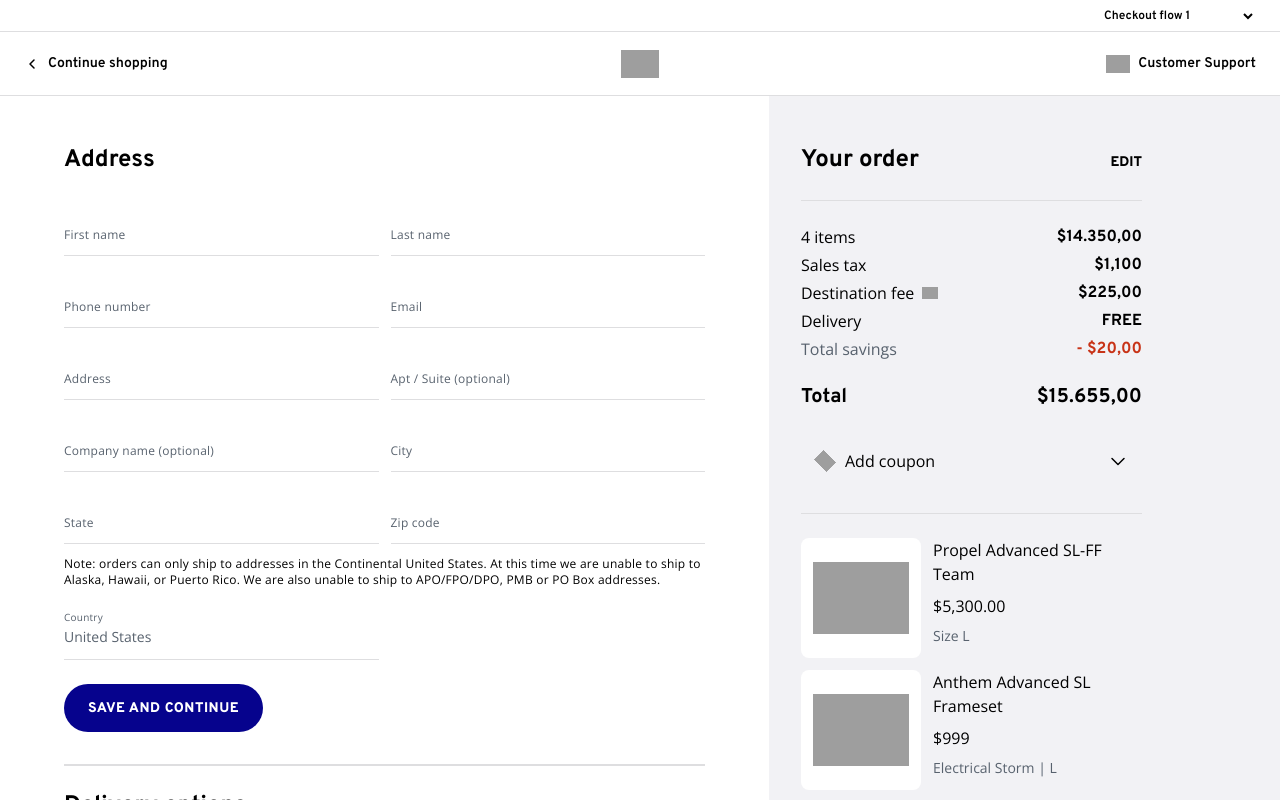
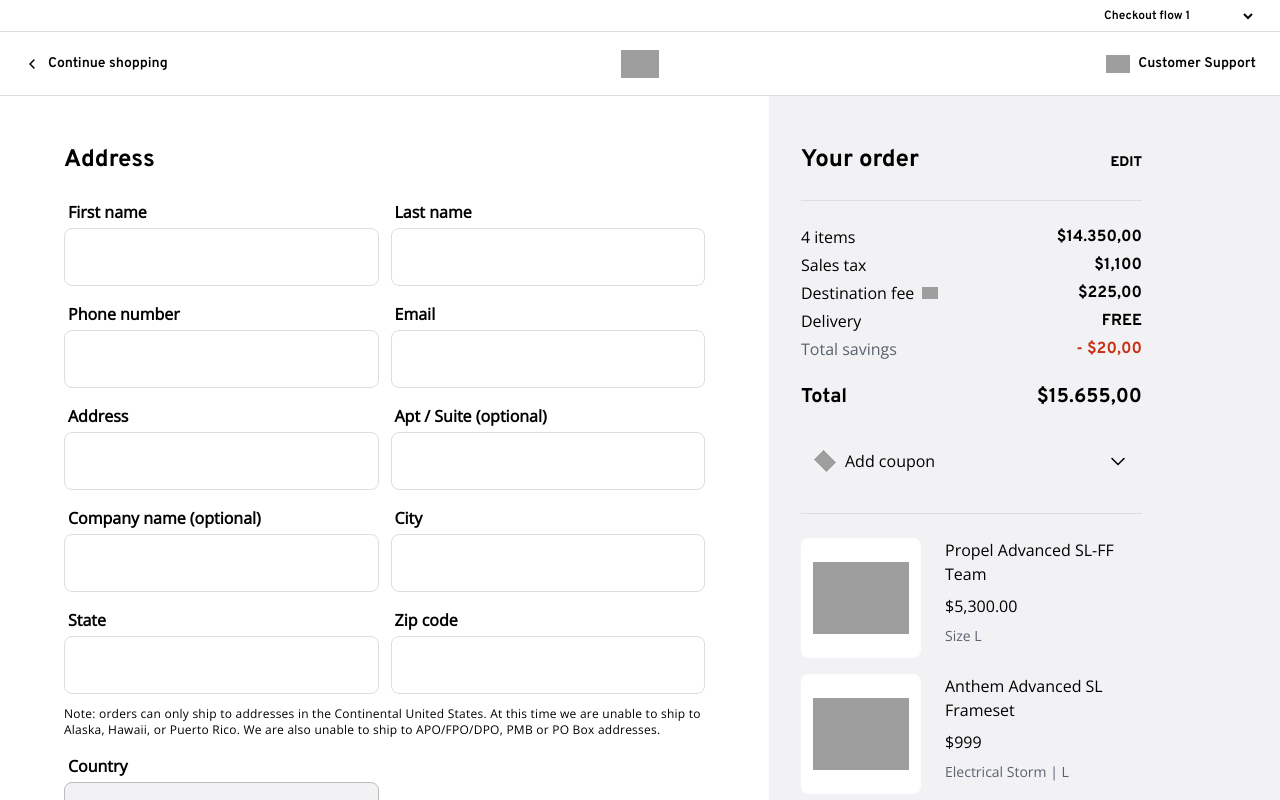
Before and after one commit to maxzijdenbos-gif/Giant_Checkout, a React (Vite) app: page / in a window 1280 px wide. Both pictures are taken after a click on the button "CHECKOUT AS GUEST". Shown: the top 800 px of the page. Built offline with nearby package versions, Linux system fonts and the light colour scheme; grey boxes are pictures that could not be loaded.

Commit message:
Enhance InputField and Flow2DeliveryInfo components with improved layout and error handling

```diff
--- a/src/components/InputField.css
+++ b/src/components/InputField.css
@@ -1,73 +1,113 @@
 .input-field {
-  position: relative;
-  width: 100%;
-  height: 56px;
-  border-bottom: 1px solid var(--tint);
   display: flex;
   flex-direction: column;
-  justify-content: flex-end;
-  padding-bottom: var(--spacing\/s);
+  gap: var(--spacing\/xxs);
+  width: 100%;
+}
+
+.input-field__label-row {
+  display: flex;
+  align-items: baseline;
+  gap: 8px;
+  padding: 0 var(--spacing\/xxs);
 }
 
 .input-field__label {
-  position: absolute;
-  bottom: var(--spacing\/s);
-  left: 0;
+  font-family: var(--font\/family\/body);
+  font-weight: 600;
+  font-size: var(--font\/size\/body-l-action-l);
+  line-height: var(--font\/font\/line-height\/medium);
+  color: var(--contrast);
+  white-space: nowrap;
+}
+
+.input-field__optional {
   font-family: var(--font\/family\/body);
   font-weight: 400;
   font-size: var(--font\/size\/body-s-action-s);
   line-height: var(--font\/font\/line-height\/xsmall);
-  color: var(--contrast-variant);
+  color: var(--giant\/velocity-blue);
   letter-spacing: 0.24px;
-  pointer-events: none;
-  transition: bottom 0.15s ease, font-size 0.15s ease;
   white-space: nowrap;
 }
 
-.input-field__input,
-.input-field__select {
+/* Wrapper that stacks input box and error container */
+.input-field__group {
+  position: relative;
+  isolation: isolate;
+  display: flex;
+  flex-direction: column;
+  width: 100%;
+}
+
+.input-field__box {
+  display: flex;
+  align-items: center;
+  gap: 8px;
+  padding: var(--spacing\/sm);
+  background: var(--colors\/white);
+  border: 1px solid var(--colors\/grey-10);
+  border-radius: var(--spacing\/xs);
+  min-height: 56px;
+  position: relative;
+  z-index: 1;
+}
+
+.input-field__input {
+  flex: 1;
+  min-width: 0;
   border: none;
   outline: none;
   background: transparent;
   font-family: var(--font\/family\/body);
   font-weight: 400;
-  font-size: var(--font\/size\/body-m-action-m);
-  line-height: var(--font\/font\/line-height\/small);
+  font-size: var(--font\/size\/body-l-action-l);
+  line-height: var(--font\/font\/line-height\/medium);
   color: var(--contrast);
-  padding: 0;
-  width: 100%;
-  height: var(--font\/font\/line-height\/small);
-  opacity: 0; /* hidden until filled/focused */
-  transition: opacity 0.15s;
 }
 
-/* Reveal input & float label on focus or fill */
-.input-field:focus-within .input-field__label,
-.input-field--filled .input-field__label {
-  bottom: calc(var(--spacing\/s) + var(--font\/font\/line-height\/small) + 2px);
-  font-size: 10px;
-}
-
-.input-field:focus-within .input-field__input,
-.input-field:focus-within .input-field__select,
-.input-field--filled .input-field__input {
-  opacity: 1;
-}
-
-/* Locked state */
-.input-field--locked .input-field__label {
-  color: var(--contrast-variant);
-  bottom: calc(var(--spacing\/s) + var(--font\/font\/line-height\/small) + 2px);
-  font-size: 10px;
-}
-
-.input-field--locked .input-field__input,
-.input-field--locked .input-field__select {
-  opacity: 1;
+.input-field__input::placeholder {
   color: var(--contrast-variant);
 }
 
-/* Focus underline highlight */
-.input-field:focus-within {
-  border-bottom-color: var(--contrast);
+/* Focus: 2px primary blue border */
+.input-field:focus-within:not(.input-field--locked):not(.input-field--error) .input-field__box {
+  border: 2px solid var(--colors\/primary);
 }
+
+/* Error state */
+.input-field--error .input-field__box {
+  border: 1px solid var(--alert);
+  margin-bottom: -8px;
+}
+
+.input-field__error {
+  background: #f9ebe8;
+  padding: 16px 16px 8px;
+  border-radius: 0 0 var(--spacing\/xs) var(--spacing\/xs);
+  position: relative;
+  z-index: 0;
+}
+
+.input-field__error-text {
+  font-family: var(--font\/family\/body);
+  font-weight: 400;
+  font-size: var(--font\/size\/body-m-action-m);
+  line-height: var(--font\/font\/line-height\/small);
+  color: var(--alert);
+}
+
+/* Disabled/locked state */
+.input-field--locked .input-field__box {
+  background: var(--colors\/grey-05);
+  border-color: var(--colors\/grey-30);
+}
+
+.input-field--locked .input-field__input {
+  color: var(--contrast-variant);
+}
+
+.input-field__lock {
+  flex-shrink: 0;
+  color: var(--contrast-variant);
+}
--- a/src/components/InputField.tsx
+++ b/src/components/InputField.tsx
@@ -3,31 +3,50 @@ import './InputField.css'
 
 interface InputFieldProps {
   label: string
+  optional?: boolean
   type?: string
   locked?: boolean
-  dropdown?: boolean
+  placeholder?: string
   defaultValue?: string
 }
 
-export default function InputField({ label, type = 'text', locked, dropdown, defaultValue }: InputFieldProps) {
+export default function InputField({ label, optional, type = 'text', locked, placeholder, defaultValue }: InputFieldProps) {
   const [value, setValue] = useState(defaultValue ?? '')
+  const [touched, setTouched] = useState(false)
+
+  const hasError = !optional && !locked && touched && value.trim() === ''
 
   return (
-    <div className={`input-field${value ? ' input-field--filled' : ''}${locked ? ' input-field--locked' : ''}`}>
+    <div className={`input-field${locked ? ' input-field--locked' : ''}${hasError ? ' input-field--error' : ''}`}>
+      <div className="input-field__label-row">
         <label className="input-field__label">{label}</label>
-      {dropdown ? (
-        <select className="input-field__select" disabled={locked}>
-          <option value="" />
-        </select>
-      ) : (
+        {optional && <span className="input-field__optional">(Optional)</span>}
+      </div>
+      <div className="input-field__group">
+        <div className="input-field__box">
           <input
             className="input-field__input"
             type={type}
             value={value}
             disabled={locked}
+            placeholder={placeholder}
             onChange={e => setValue(e.target.value)}
+            onBlur={() => setTouched(true)}
           />
+          {locked && (
+            <svg className="input-field__lock" width="24" height="24" viewBox="0 0 24 24" fill="none" aria-hidden="true">
+              <path d="M8 11V7a4 4 0 0 1 8 0v4" stroke="currentColor" strokeWidth="1.5" strokeLinecap="round"/>
+              <rect x="4" y="11" width="16" height="12" rx="2" stroke="currentColor" strokeWidth="1.5"/>
+              <circle cx="12" cy="17" r="1.5" fill="currentColor"/>
+            </svg>
           )}
+        </div>
+        {hasError && (
+          <div className="input-field__error">
+            <span className="input-field__error-text">Error message</span>
+          </div>
+        )}
+      </div>
     </div>
   )
 }
--- a/src/components/OrderSummary.css
+++ b/src/components/OrderSummary.css
@@ -127,12 +127,12 @@
 .order-summary__products {
   display: flex;
   flex-direction: column;
-  gap: var(--spacing\/s);
+  gap: var(--spacing\/sm);
 }
 
 .product-tile {
   display: flex;
-  gap: var(--general\/s);
+  gap: var(--general\/m);
   align-items: flex-start;
 }
 
--- a/src/pages/DeliveryInfo.css
+++ b/src/pages/DeliveryInfo.css
@@ -62,7 +62,7 @@
 .form-row {
   display: flex;
   gap: var(--general\/s);
-  align-items: flex-end;
+  align-items: flex-start;
 }
 
 .form-row > * {
--- a/src/pages/Flow2DeliveryInfo.css
+++ b/src/pages/Flow2DeliveryInfo.css
@@ -1,10 +1,15 @@
-/* ── Delivery type toggle (segmented control) ──────── */
+/* ── Checkout section (sub-group within a step) ─────── */
+.checkout-section {
+  display: flex;
+  flex-direction: column;
+  gap: var(--spacing\/sm);
+}
+
+/* ── Delivery type toggle ─────────────────────────── */
 .delivery-type-toggle {
   display: flex;
   align-items: stretch;
-  background: var(--colors\/grey-05);
-  border-radius: 8px;
-  padding: 8px;
+  gap: var(--spacing\/sm);
 }
 
 .delivery-type-toggle__option {
@@ -12,17 +17,17 @@
   display: flex;
   align-items: center;
   justify-content: center;
-  gap: 4px;
+  gap: var(--general\/xxs);
   min-height: 64px;
-  padding: var(--general\/m);
-  border: none;
-  border-radius: 4px;
-  background: transparent;
+  padding: 8px;
+  border: 1px solid var(--colors\/grey-30);
+  border-radius: var(--spacing\/xs);
+  background: var(--colors\/white);
   cursor: pointer;
 }
 
 .delivery-type-toggle__option--selected {
-  background: var(--tone, white);
+  border: 2px solid var(--colors\/primary);
 }
 
 .delivery-type-toggle__label {
@@ -34,7 +39,69 @@
   padding-top: 4px;
 }
 
-/* ── Full-width save button variant ─────────────────── */
+/* ── Form row variants ────────────────────────────── */
+.form-row {
+  align-items: flex-start;
+}
+
+.form-row--address > *:first-child {
+  flex: 2;
+}
+
+.form-col--tight {
+  gap: 12px;
+}
+
+/* ── Checkboxes ───────────────────────────────────── */
+.form-checkbox-group {
+  display: flex;
+  flex-direction: column;
+  gap: var(--spacing\/xs);
+}
+
+.form-checkbox {
+  display: flex;
+  align-items: center;
+  gap: var(--spacing\/xxs);
+  cursor: pointer;
+  background: none;
+  border: none;
+  padding: 0;
+  text-align: left;
+  width: 100%;
+}
+
+.form-checkbox--top-aligned {
+  align-items: flex-start;
+}
+
+.form-checkbox__box {
+  flex-shrink: 0;
+  width: 18px;
+  height: 18px;
+  margin: 3px;
+  border: 1px solid var(--contrast-variant);
+  background: var(--colors\/white);
+  display: flex;
+  align-items: center;
+  justify-content: center;
+}
+
+.form-checkbox__box--checked {
+  background: var(--giant\/velocity-blue);
+  border-color: var(--giant\/velocity-blue);
+}
+
+.form-checkbox__label {
+  font-family: var(--font\/family\/body);
+  font-weight: 400;
+  font-size: var(--font\/size\/body-m-action-m);
+  line-height: var(--font\/font\/line-height\/small);
+  color: var(--contrast);
+  flex: 1;
+}
+
+/* ── Full-width continue button ───────────────────── */
 .btn-save-continue--full {
   align-self: stretch;
 }
--- a/src/pages/Flow2DeliveryInfo.tsx
+++ b/src/pages/Flow2DeliveryInfo.tsx
@@ -23,6 +23,8 @@ interface Props {
 export default function Flow2DeliveryInfo({ onBack, onContinue, prototypeFlow, onPrototypeFlowChange }: Props) {
   const [deliveryType, setDeliveryType] = useState<DeliveryType>('delivery')
   const [showStorePicker, setShowStorePicker] = useState(false)
+  const [billingAddressSame, setBillingAddressSame] = useState(true)
+  const [newsletter, setNewsletter] = useState(false)
 
   return (
     <div className="page">
@@ -38,7 +40,9 @@ export default function Flow2DeliveryInfo({ onBack, onContinue, prototypeFlow, o
             <section className="checkout-step checkout-step--active">
               <h2 className="checkout-step__heading">Delivery options</h2>
 
-              {/* Delivery type toggle */}
+              {/* Choose delivery method */}
+              <div className="checkout-section">
+                <h3 className="delivery-section-title">Choose your delivery method</h3>
                 <div className="delivery-type-toggle">
                   <button
                     className={`delivery-type-toggle__option${deliveryType === 'delivery' ? ' delivery-type-toggle__option--selected' : ''}`}
@@ -49,82 +53,143 @@ export default function Flow2DeliveryInfo({ onBack, onContinue, prototypeFlow, o
                   </button>
                   <button
                     className={`delivery-type-toggle__option${deliveryType === 'store' ? ' delivery-type-toggle__option--selected' : ''}`}
-                  onClick={() => setDeliveryType('store')}
+                    onClick={() => {
+                      setDeliveryType('store')
+                      setShowStorePicker(true)
+                    }}
                   >
                     <img src={imgStoreIcon} alt="" width="32" height="32" />
                     <span className="delivery-type-toggle__label">Pick up in store</span>
                   </button>
                 </div>
+              </div>
 
-              {deliveryType === 'delivery' ? (
-                /* ── Address / contact form ── */
+              {deliveryType === 'delivery' && (
+                <>
+                  {/* ── Address / contact form ── */}
+                  <div className="checkout-section">
+                    <h3 className="delivery-section-title">Enter delivery details</h3>
+
                     <div className="form-grid">
+                      {/* Name row — 3 columns */}
                       <div className="form-row">
-                    <InputField label="First name" />
-                    <InputField label="Last name" />
+                        <InputField label="First name" placeholder="John" />
+                        <InputField label="Prefix(es)" optional placeholder="Of" />
+                        <InputField label="Last name" placeholder="Doe" />
                       </div>
+
+                      <InputField label="E-mail" type="email" placeholder="Name@email.com" />
+                      <InputField label="Phone number" type="tel" placeholder="(555) 555-5555" />
+
+                      {/* Address row — 2:1 */}
+                      <div className="form-row form-row--address">
+                        <InputField label="Address" placeholder="Main Street 12" />
+                        <InputField label="Apt / Suite" optional placeholder="123 A" />
+                      </div>
+
+                      {/* City / State / Zip + note */}
+                      <div className="form-col form-col--tight">
                         <div className="form-row">
-                    <InputField label="Phone number" type="tel" />
-                    <InputField label="Email" type="email" />
-                  </div>
-                  <div className="form-row">
-                    <InputField label="Adress" />
-                    <InputField label="Apt / Suite (optional)" />
-                  </div>
-                  <div className="form-row">
-                    <InputField label="Company name (optional)" />
-                    <InputField label="City" />
-                  </div>
-                  <div className="form-col">
-                    <div className="form-row">
-                      <InputField label="State" dropdown />
-                      <InputField label="Zip code" />
+                          <InputField label="City" placeholder="Anytown" />
+                          <InputField label="State" placeholder="" />
+                          <InputField label="Zip code" placeholder="1234AB" />
                         </div>
                         <p className="form-note">
                           Note: orders can only ship to addresses in the Continental United States. At this time we are unable to ship to Alaska, Hawaii, or Puerto Rico. We are also unable to ship to APO/FPO/DPO, PMB or PO Box addresses.
                         </p>
                       </div>
+
+                      <InputField label="Company name" optional placeholder="Giant Bicycles" />
+
+                      {/* Country — half width */}
                       <div className="form-row">
-                    <InputField label="Country" locked defaultValue="United States" />
+                        <InputField label="Country" locked defaultValue="United states" />
                         <div className="form-spacer" />
                       </div>
                     </div>
-              ) : (
-                /* ── Store picker ── */
-                <>
-                  <h3 className="delivery-section-title">Select a store location</h3>
-                  <div className="delivery-cards">
-                    <button className="selectable-card selectable-card--selected">
-                      <div className="selectable-card__body">
-                        <div className="selectable-card__title">Giant Store New York</div>
-                        <div className="selectable-card__subtitle">Pick up from Thursday, May 7</div>
-                        <div className="selectable-card__address">
-                          <p>Giant Store New York, New York City</p>
-                          <p>317 Grand St</p>
-                          <p>(98.7 mi.)</p>
                   </div>
-                        <div className="selectable-card__actions">
+
+                  {/* ── Checkboxes ── */}
+                  <div className="form-checkbox-group">
                     <button
-                            className="selectable-card__action-btn"
-                            onClick={e => e.stopPropagation()}
+                      type="button"
+                      className="form-checkbox"
+                      role="checkbox"
+                      aria-checked={billingAddressSame}
+                      onClick={() => setBillingAddressSame(!billingAddressSame)}
                     >
-                            Show opening hours
+                      <div className={`form-checkbox__box${billingAddressSame ? ' form-checkbox__box--checked' : ''}`}>
+                        {billingAddressSame && (
+                          <svg width="12" height="12" viewBox="0 0 12 12" fill="none" aria-hidden="true">
+                            <path d="M2 6L4.5 8.5L10 3.5" stroke="white" strokeWidth="1.5" strokeLinecap="round" strokeLinejoin="round" />
+                          </svg>
+                        )}
+                      </div>
+                      <span className="form-checkbox__label">Billing and delivery address are the same</span>
                     </button>
                     <button
-                            className="selectable-card__action-btn"
-                            onClick={e => { e.stopPropagation(); setShowStorePicker(true) }}
+                      type="button"
+                      className="form-checkbox form-checkbox--top-aligned"
+                      role="checkbox"
+                      aria-checked={newsletter}
+                      onClick={() => setNewsletter(!newsletter)}
                     >
-                            Change
+                      <div className={`form-checkbox__box${newsletter ? ' form-checkbox__box--checked' : ''}`}>
+                        {newsletter && (
+                          <svg width="12" height="12" viewBox="0 0 12 12" fill="none" aria-hidden="true">
+                            <path d="M2 6L4.5 8.5L10 3.5" stroke="white" strokeWidth="1.5" strokeLinecap="round" strokeLinejoin="round" />
+                          </svg>
+                        )}
+                      </div>
+                      <span className="form-checkbox__label">
+                        I would like to sign up and learn about new products, special events and get riding tips sent straight to my inbox every week. Learn more
+                      </span>
                     </button>
                   </div>
+
+                  {/* ── Billing address (shown when not same as delivery) ── */}
+                  {!billingAddressSame && (
+                    <div className="checkout-section">
+                      <h3 className="delivery-section-title">Billing address</h3>
+
+                      <div className="form-grid">
+                        <InputField label="Country" placeholder="United states" />
+
+                        {/* Name row — 3 columns */}
+                        <div className="form-row">
+                          <InputField label="First name" placeholder="John" />
+                          <InputField label="Prefix(es)" optional placeholder="Of" />
+                          <InputField label="Last name" placeholder="Doe" />
                         </div>
-                    </button>
+
+                        <InputField label="E-mail" type="email" placeholder="Name@email.com" />
+                        <InputField label="Phone number" type="tel" placeholder="(555) 555-5555" />
+
+                        {/* Address row — 2:1 */}
+                        <div className="form-row form-row--address">
+                          <InputField label="Address" placeholder="Main Street 12" />
+                          <InputField label="Apt / Suite" optional placeholder="123 A" />
                         </div>
+
+                        {/* City / State / Zip + note */}
+                        <div className="form-col form-col--tight">
+                          <div className="form-row">
+                            <InputField label="City" placeholder="Anytown" />
+                            <InputField label="State" placeholder="" />
+                            <InputField label="Zip code" placeholder="1234AB" />
+                          </div>
+                          <p className="form-note">
+                            Note: orders can only ship to addresses in the Continental United States. At this time we are unable to ship to Alaska, Hawaii, or Puerto Rico. We are also unable to ship to APO/FPO/DPO, PMB or PO Box addresses.
+                          </p>
+                        </div>
+                      </div>
+                    </div>
+                  )}
                 </>
               )}
 
-              <button className="btn-save-continue btn-save-continue--full" onClick={onContinue}>
-                {deliveryType === 'delivery' ? 'Save and continue' : 'Continue to payment'}
+              <button className="btn-save-continue" onClick={onContinue}>
+                {deliveryType === 'delivery' ? 'Continue' : 'Continue to payment'}
               </button>
             </section>
 
--- a/src/tokens.css
+++ b/src/tokens.css
@@ -11,6 +11,8 @@
   --colors\/white:         #ffffff;
   --colors\/grey-05:       #f2f2f5;
   --colors\/grey-10:       #dedee0;
+  --colors\/grey-30:       #bcbcbc;
+  --giant\/velocity-blue:  #0050fc;
 
   /* Semantic color aliases */
   --contrast:              #000000;   /* primary text on light bg    */
```
Lines whose indentation alone changed are shown as unchanged.
